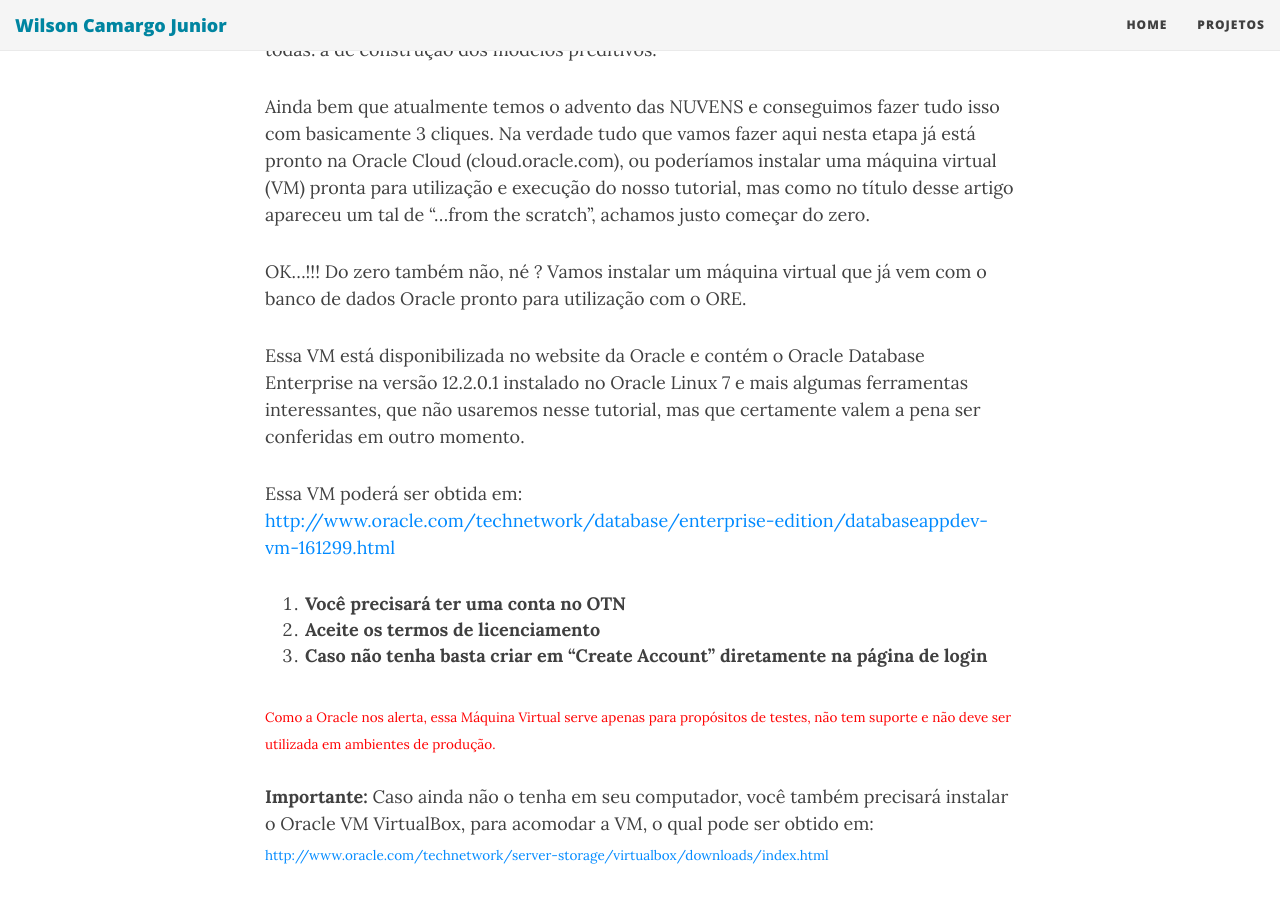
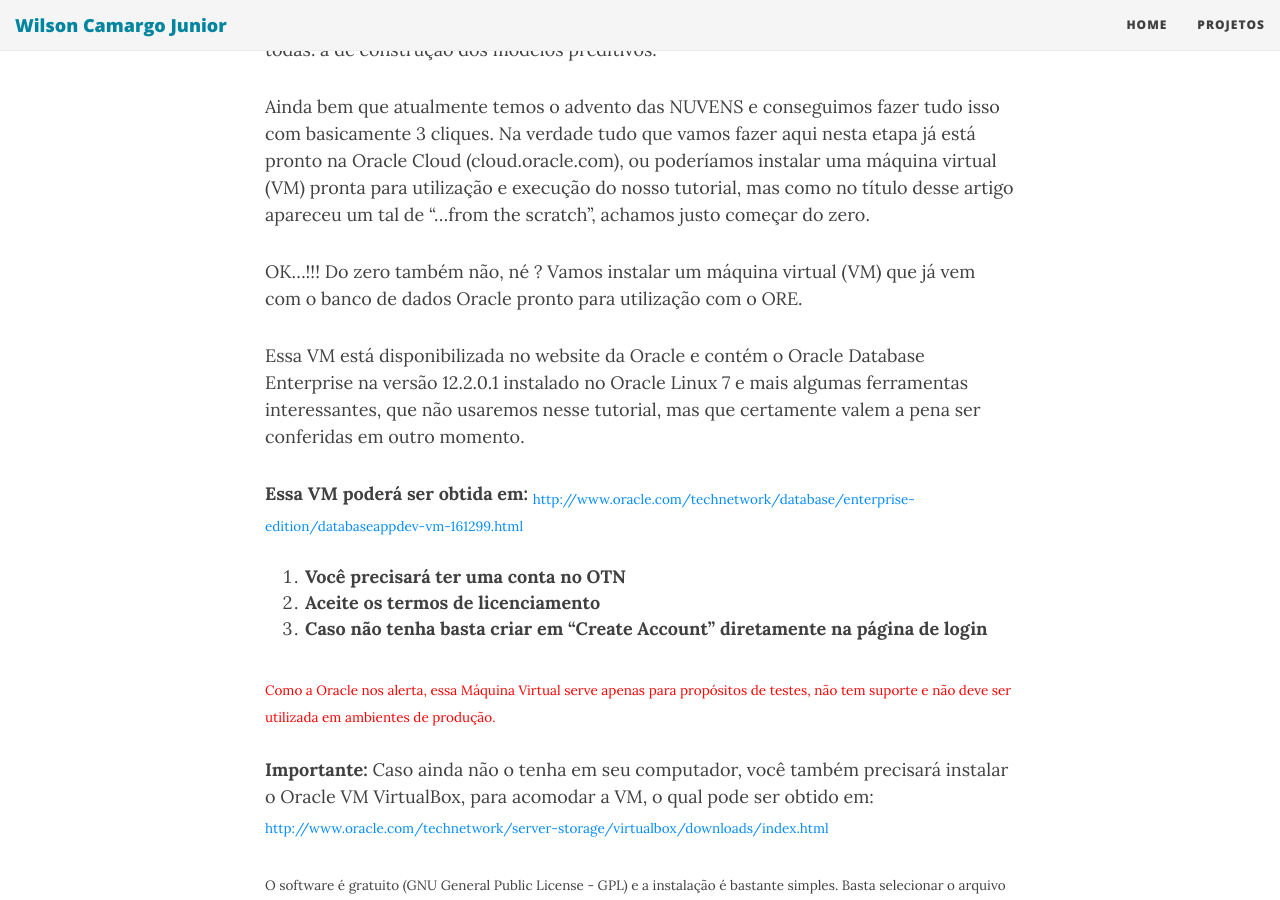
Before and after one commit to wilson-camargo-jr/teste, a Jekyll site: the page built from _posts/2018-06-17-ANN-ORE-P2.md, in a window 1280 px wide and 900 px high, scrolled down 613 px. Built offline with Jekyll 4.4.1, drawn with Linux system fonts in a browser that asks for light colours; nearby versions of some CDN libraries.

Commit message:
Update 2018-06-17-ANN-ORE-P2.md

```diff
--- a/_posts/2018-06-17-ANN-ORE-P2.md
+++ b/_posts/2018-06-17-ANN-ORE-P2.md
@@ -10,12 +10,12 @@
 
 Ainda bem que atualmente temos o advento das NUVENS e conseguimos fazer tudo isso com basicamente 3 cliques. Na verdade tudo que vamos fazer aqui nesta etapa já está pronto na Oracle Cloud (cloud.oracle.com), ou poderíamos instalar uma máquina virtual (VM) pronta para utilização e execução do nosso tutorial, mas como no título desse artigo apareceu um tal de “...from the scratch”, achamos justo começar do zero.
 
-OK...!!! Do zero também não, né ? Vamos instalar um máquina virtual que já vem com o banco de dados Oracle pronto para utilização com o ORE.
+OK...!!! Do zero também não, né ? Vamos instalar um máquina virtual (VM) que já vem com o banco de dados Oracle pronto para utilização com o ORE.
 
 Essa VM está disponibilizada no website da Oracle e contém o Oracle Database Enterprise na versão 12.2.0.1 instalado no Oracle Linux 7 e mais algumas ferramentas interessantes, que não usaremos nesse tutorial, mas que certamente valem a pena ser conferidas em outro momento.
 
-Essa VM poderá ser obtida em:
-[http://www.oracle.com/technetwork/database/enterprise-edition/databaseappdev-vm-161299.html](http://www.oracle.com/technetwork/database/enterprise-edition/databaseappdev-vm-161299.html)
+**Essa VM poderá ser obtida em:**
+<sub> [http://www.oracle.com/technetwork/database/enterprise-edition/databaseappdev-vm-161299.html](http://www.oracle.com/technetwork/database/enterprise-edition/databaseappdev-vm-161299.html)</sub>
 
 1.	**Você precisará ter uma conta no OTN**
 2.	**Aceite os termos de licenciamento**
```
